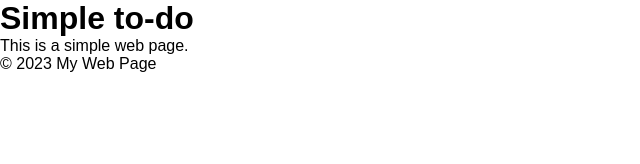
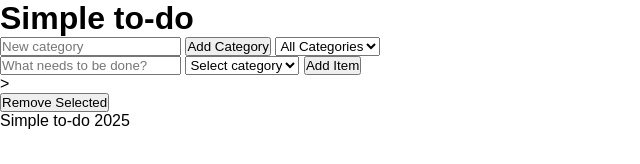
Before and after one commit to Harrison-cl/simple-to-do, a plain HTML site: page index.html in a window 1280 px wide. Shown: the whole page, without its empty margins (0-640 px from the left). Drawn offline with Linux system fonts and the light colour scheme.

Commit message:
set initial html structure

```diff
--- a/index.html
+++ b/index.html
@@ -12,11 +12,31 @@
         <h1>Simple to-do</h1>
     </header>
     <main>
-        <section id="content">
-            <p>This is a simple web page.</p>
-        </section>
+        <div class="app-container">
+            <!-- category -->
+            <div class="category-section">
+              <input type="text" id="new-category" placeholder="New category">
+              <button id="add-category">Add Category</button>
+              <select id="category-filter">
+                <option value="all">All Categories</option>
+              </select>
+            </div>
+        <div class="todo-input">
+            <input type="text" id="todo-text" placeholder="What needs to be done?">
+            <select id="todo-category">
+              <option value="">Select category</option>
+            </select>
+            <button id="add-todo">Add Item</button>
+          </div>
+          <ul id="todo-list">
+            <!-- javascript will add items here-->>
+          </ul>
+          <div class="bulk-actions">
+            <button id="remove-selected">Remove Selected</button>
+          </div>
+        </div>
     </main>
     <footer>
-        <p>&copy; 2023 My Web Page</p>
+        <p>Simple to-do 2025</p>
     </footer>
 </html>
--- a/script.js
+++ b/script.js
@@ -0,0 +1,2 @@
+let todos = [];
+let categories = ['General', 'Work', 'Personal', 'Urgent'];
```
